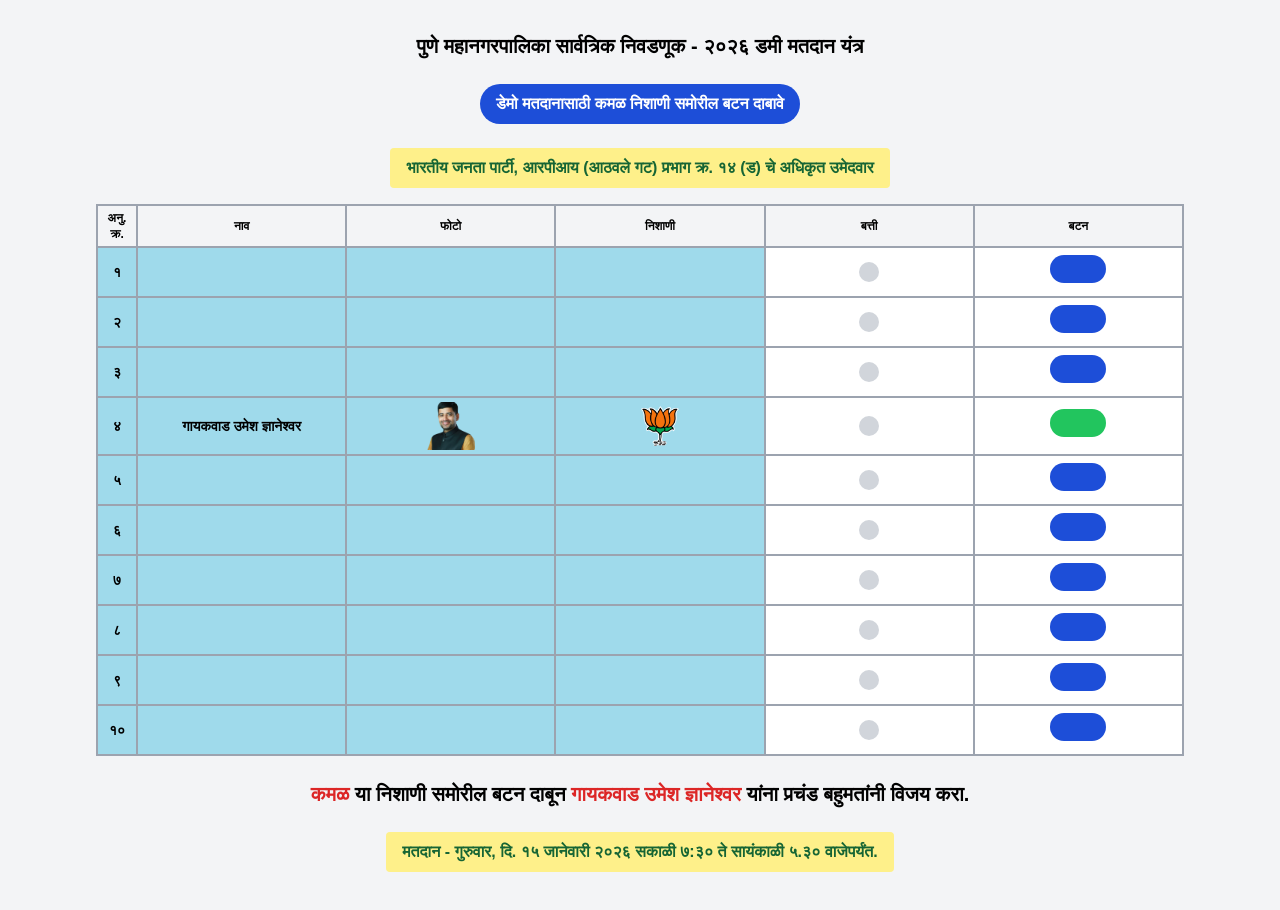
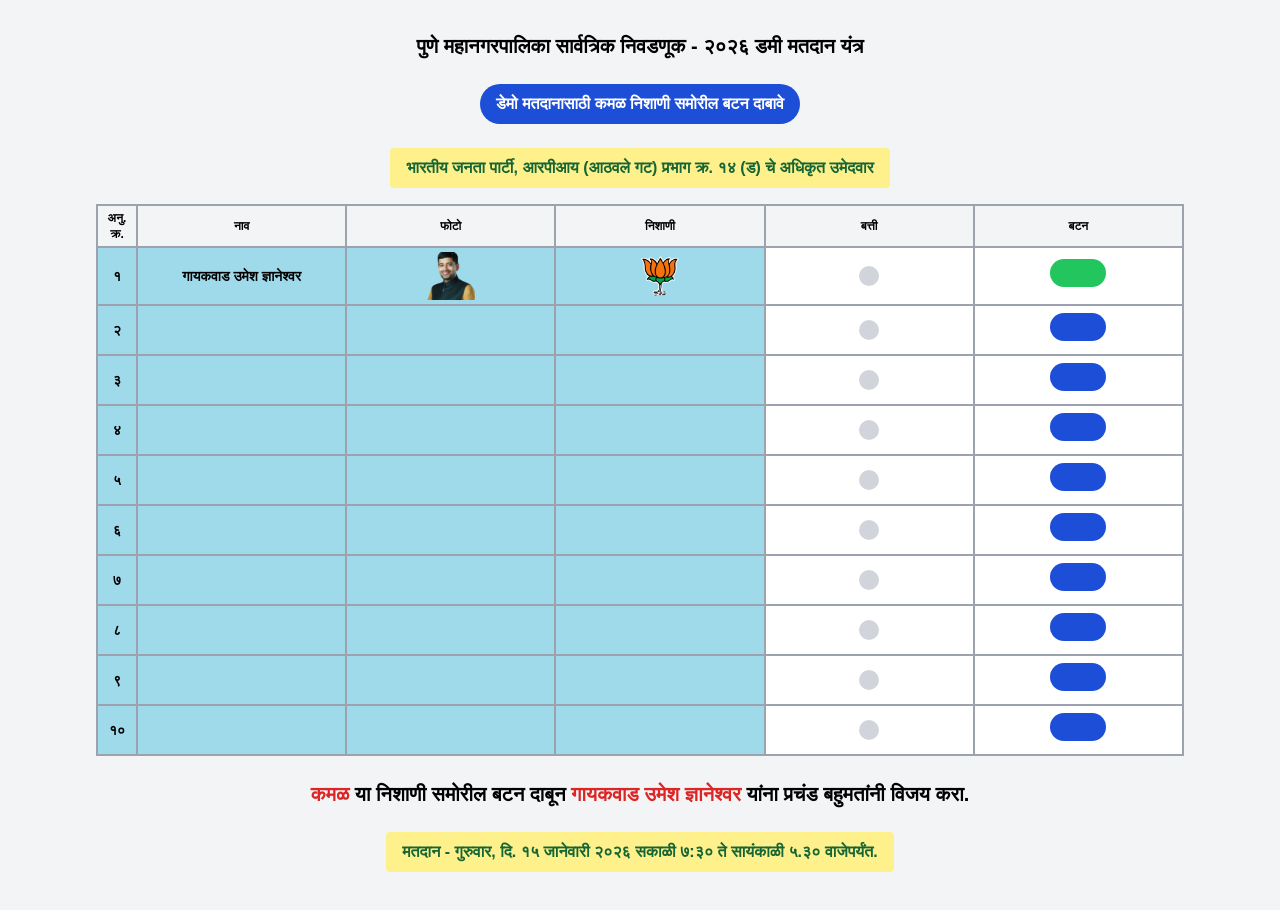
Before and after one commit to corporateDynastical/umesh_gaikwad_dummyvote, a Next.js app: page / in a window 1280 px wide. Built offline with nearby package versions, Linux system fonts and the light colour scheme.

Commit message:
Update page.tsx

```diff
--- a/app/page.tsx
+++ b/app/page.tsx
@@ -84,11 +84,11 @@
                 </td>
 
                 <td className="border-2 border-gray-400 px-4 md:px-2 py-1 text-center font-bold text-sm min-w[110px] break-words">
-                  {index === 3 ? "गायकवाड उमेश ज्ञानेश्वर" : ""}
+                  {index === 0 ? "गायकवाड उमेश ज्ञानेश्वर" : ""}
                 </td>
 
                 <td className="border-2 border-gray-400 px-2 md:px-1 py-1 text-center">
-                  {index === 3 ? (
+                  {index === 0 ? (
                     <img src="/user.png" className="w-12 h-12 mx-auto object-cover" />
                   ) : (
                     <div className="w-10 h-10 mx-auto" />
@@ -96,7 +96,7 @@
                 </td>
 
                 <td className="border-2 border-gray-400 px-2 md:px-1 py-1 text-center">
-                  {index === 3 ? (
+                  {index === 0 ? (
                     <img src="/symbol-bartan.png" className="w-10 h-10 mx-auto object-contain" />
                   ) : (
                     <div className="w-10 h-10 mx-auto" />
@@ -114,10 +114,10 @@
                 <td className="border-2 border-gray-400 px-2 md:px-1 py-1 text-center bg-white dark:bg-gray-800">
                   <button
                     onClick={() =>
-                      index === 3 ? playButtonSound(index) : playOtherButtonSound(index)
+                      index === 0 ? playButtonSound(index) : playOtherButtonSound(index)
                     }
                     className={`rounded-full w-10 h-6 md:w-14 md:h-7 ${
-                      index === 3 ? "bg-green-500" : "bg-blue-700"
+                      index === 0 ? "bg-green-500" : "bg-blue-700"
                     }`}
                   />
                 </td>
```
